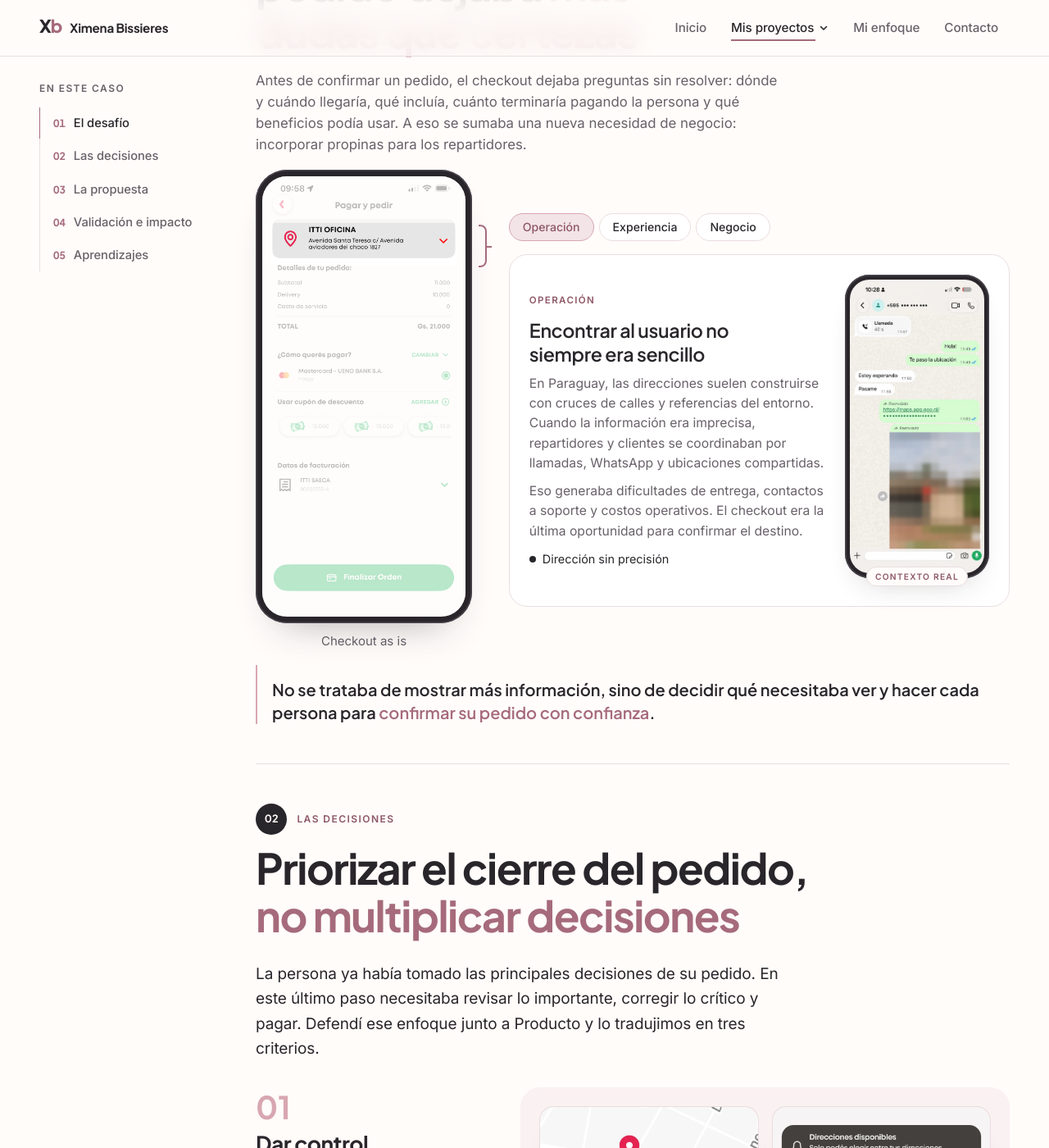
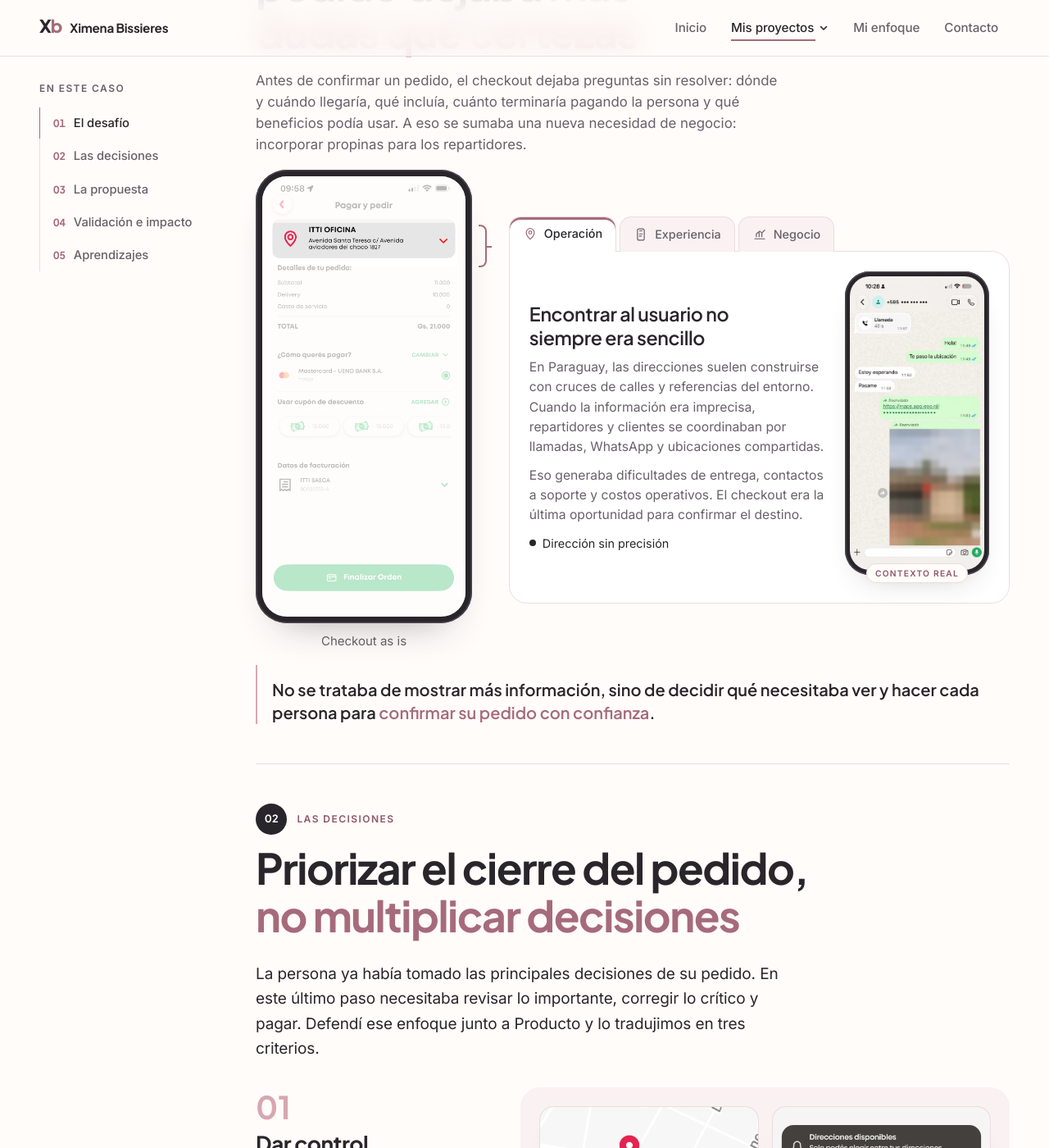
Before and after one commit to ximebissieres/Ximebissieres.github.io, a Jekyll site: the page built from proyectos/monchis.html, in a window 1280 px wide and 1400 px high, scrolled down 980 px. Shown: the whole window at 82% size. Built offline with Jekyll 4.4.1, drawn with Linux system fonts in a browser that asks for light colours.

Commit message:
Monchis: pestañas tipo carpeta unidas a la card, con íconos y sin epígrafe repetido
Co-Authored-By: Claude Opus 5.5 <noreply@anthropic.com>
Claude-Session: https://claude.ai/code/session_01DJ4kQgEHjb3PtnpPBBuZ5X

```diff
--- a/assets/styles.css
+++ b/assets/styles.css
@@ -2173,3 +2173,20 @@ body { font-family: var(--sans); font-size: var(--fs-body); line-height: 1.65; f
 .ex-chat-phone { width: clamp(11rem, 13.5vw, 11.75rem); }
 .ex-panel--op .ex-chat figcaption { position: absolute; left: 50%; bottom: 0; transform: translateX(-50%); white-space: nowrap; padding: 4px 10px; border-radius: 999px; background: var(--bg); border: 1px solid var(--line); font-size: .64rem; }
 .ex-panel--op .ex-kicker { margin-bottom: 2px; }
+
+/* Monchis · 01: pestañas tipo carpeta unidas a la card, con ícono */
+.ex-side { gap: 0; }
+.ex-tabs { position: relative; z-index: 1; gap: 4px; margin-bottom: -1px; padding-bottom: 0; flex-wrap: nowrap; }
+.ex-tabs [role="tab"] { gap: 8px; padding: 11px 16px 12px; border: 1px solid var(--line); border-bottom: 0; border-radius: 14px 14px 0 0; background: var(--bg-3); color: var(--muted); font-size: .9rem; position: relative; transition: background-color .25s var(--ease), color .25s var(--ease); }
+.ex-tabs [role="tab"][aria-selected="true"] { background: var(--surface); color: var(--ink); border-color: var(--line); padding-bottom: 13px; box-shadow: inset 0 3px 0 var(--rose); }
+.ex-tabs [role="tab"]:focus-visible { outline-offset: -3px; }
+@media (hover: hover) { .ex-tabs [role="tab"]:not([aria-selected="true"]):hover { color: var(--ink); border-color: var(--line); background: color-mix(in srgb, var(--bg-3) 60%, var(--surface)); } }
+.ex-ic { width: 18px; height: 18px; flex: none; fill: none; stroke: currentColor; stroke-width: 1.6; stroke-linecap: round; stroke-linejoin: round; }
+.ex-tabs [role="tab"][aria-selected="true"] .ex-ic { stroke: var(--rose); }
+.ex-panel { border-top-left-radius: 0; }
+@media (max-width: 899px) {
+  .ex-tabs { overflow: visible; }
+  .ex-tabs [role="tab"] { flex: 1 1 0; justify-content: center; padding: 10px 8px 11px; font-size: .82rem; gap: 6px; min-width: 0; }
+  .ex-tabs [role="tab"][aria-selected="true"] { padding-bottom: 12px; }
+  .ex-ic { width: 16px; height: 16px; }
+}
--- a/proyectos/monchis.html
+++ b/proyectos/monchis.html
@@ -53,15 +53,14 @@ summary: 'En Monchis, los pedidos podían ser con envío a domicilio, retiro en
 
         <div class="ex-side">
           <div class="ex-tabs" role="tablist" aria-label="Dimensiones del desafío">
-            <button type="button" role="tab" id="ex-tab-1" aria-controls="ex-p-1" aria-selected="true" data-go="op">Operación</button>
-            <button type="button" role="tab" id="ex-tab-2" aria-controls="ex-p-2" aria-selected="false" tabindex="-1" data-go="exp">Experiencia</button>
-            <button type="button" role="tab" id="ex-tab-3" aria-controls="ex-p-3" aria-selected="false" tabindex="-1" data-go="neg" class="is-absent">Negocio</button>
+            <button type="button" role="tab" id="ex-tab-1" aria-controls="ex-p-1" aria-selected="true" data-go="op"><svg class="ex-ic" viewBox="0 0 24 24" aria-hidden="true" focusable="false"><path d="M12 21s-6.5-5.6-6.5-11a6.5 6.5 0 0 1 13 0c0 5.4-6.5 11-6.5 11Z"/><circle cx="12" cy="10" r="2.4"/></svg>Operación</button>
+            <button type="button" role="tab" id="ex-tab-2" aria-controls="ex-p-2" aria-selected="false" tabindex="-1" data-go="exp"><svg class="ex-ic" viewBox="0 0 24 24" aria-hidden="true" focusable="false"><rect x="6.5" y="2.8" width="11" height="18.4" rx="2.6"/><path d="M10 6h4M9.5 11h5M9.5 14.5h3.5"/></svg>Experiencia</button>
+            <button type="button" role="tab" id="ex-tab-3" aria-controls="ex-p-3" aria-selected="false" tabindex="-1" data-go="neg" class="is-absent"><svg class="ex-ic" viewBox="0 0 24 24" aria-hidden="true" focusable="false"><path d="M4 19h16"/><path d="M6.5 15.5v-4M11 15.5V8M15.5 15.5v-6M20 5l-4.5 4.5L12 6.5 6.5 11"/></svg>Negocio</button>
           </div>
 
           <div class="ex-panels">
             <section class="ex-panel ex-panel--op" role="tabpanel" id="ex-p-1" aria-labelledby="ex-tab-1" tabindex="0">
               <div class="ex-op-text">
-                <p class="ex-kicker">Operación</p>
                 <h3>Encontrar al usuario no siempre era sencillo</h3>
                 <p>En Paraguay, las direcciones suelen construirse con cruces de calles y referencias del entorno. Cuando la información era imprecisa, repartidores y clientes se coordinaban por llamadas, WhatsApp y ubicaciones compartidas.</p>
                 <p>Eso generaba dificultades de entrega, contactos a soporte y costos operativos. El checkout era la última oportunidad para confirmar el destino.</p>
@@ -74,7 +73,6 @@ summary: 'En Monchis, los pedidos podían ser con envío a domicilio, retiro en
             </section>
 
             <section class="ex-panel" role="tabpanel" id="ex-p-2" aria-labelledby="ex-tab-2" tabindex="0">
-              <p class="ex-kicker">Experiencia</p>
               <h3>Faltaba información para decidir con confianza</h3>
               <p>El detalle de productos y los tiempos estimados no eran visibles. Los cobros no tenían una jerarquía clara, y los cupones aparecían como montos, sin explicar su beneficio ni sus condiciones.</p>
               <ul class="ex-fr">
@@ -85,7 +83,6 @@ summary: 'En Monchis, los pedidos podían ser con envío a domicilio, retiro en
             </section>
 
             <section class="ex-panel" role="tabpanel" id="ex-p-3" aria-labelledby="ex-tab-3" tabindex="0">
-              <p class="ex-kicker">Negocio</p>
               <h3>Sumar valor sin agregar fricción</h3>
               <p>El negocio necesitaba incorporar propinas para los repartidores y dar más visibilidad a los beneficios disponibles. El reto era integrarlo en una pantalla que ya concentraba decisiones importantes, sin distraer de finalizar el pedido.</p>
               <ul class="ex-fr"><li class="is-absent">Sin opción de propina <span>no existía</span></li></ul>
```
